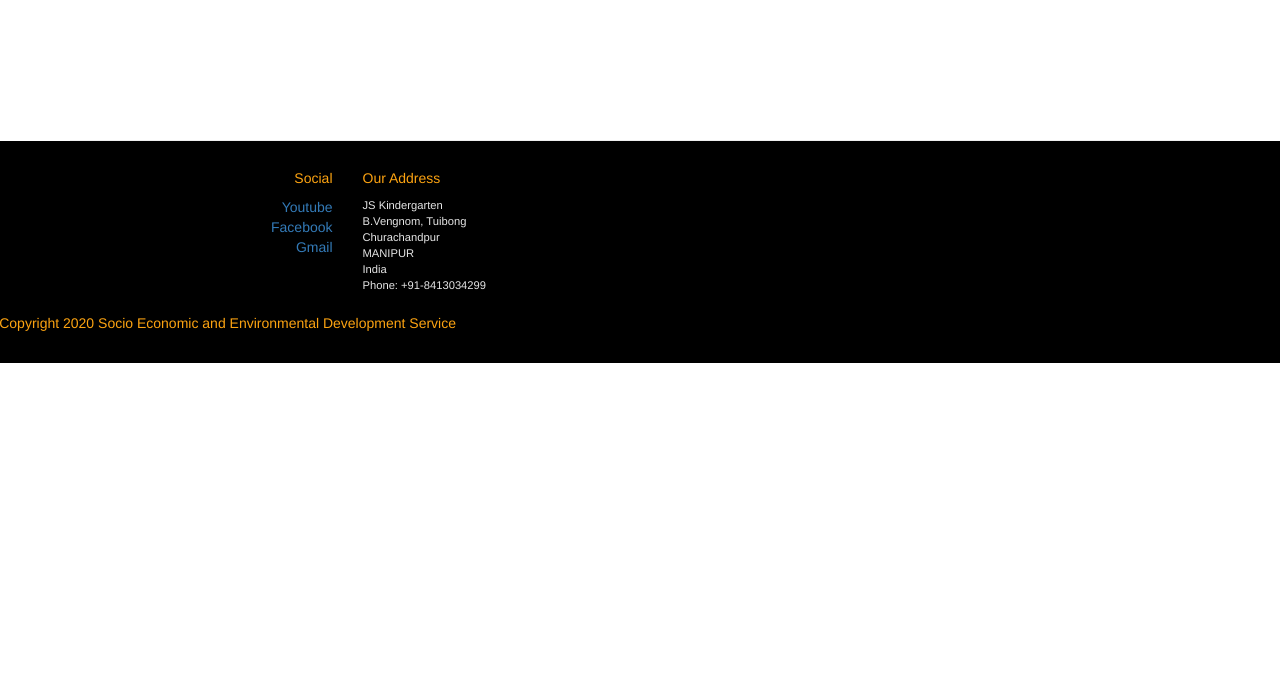
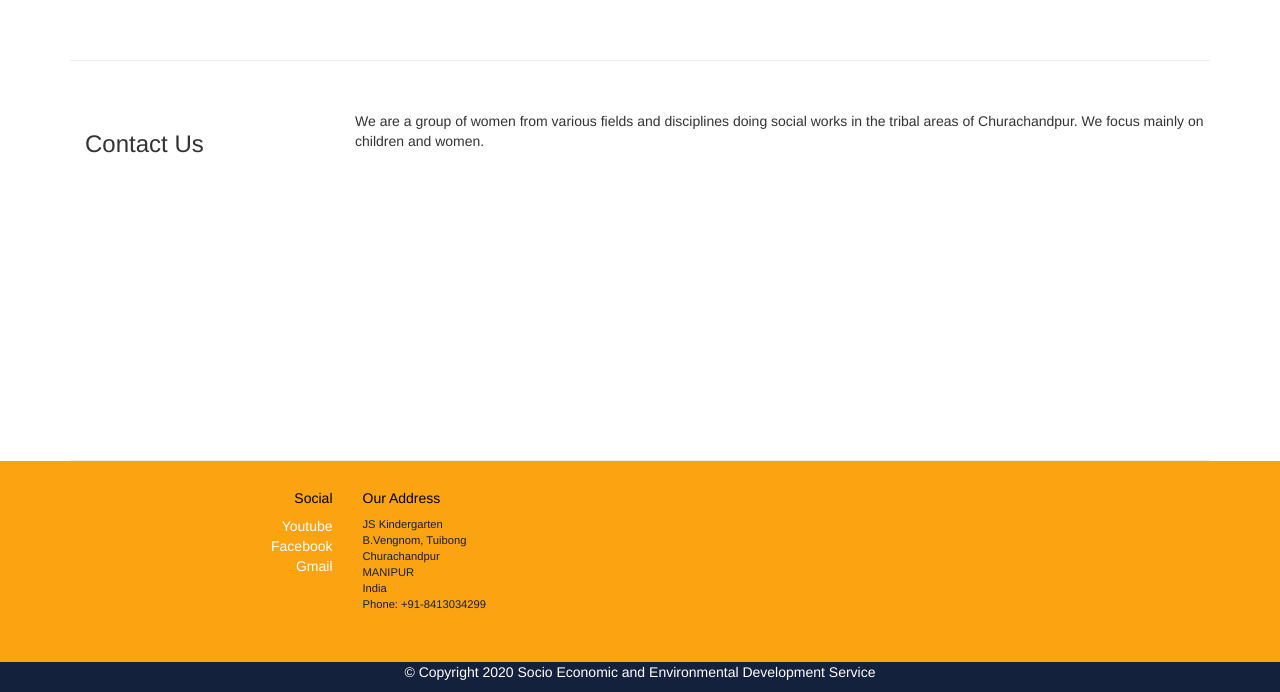
Before and after one commit to keimajohn/seeds, a website: page index.html in a window 1280 px wide. Shown: the part 1373-2065 px from the top of the page. Before the commit the page ends 1736 px from the top, so only its background shows below. Drawn offline with nearby package versions, Linux system fonts and the light colour scheme.

Commit message:
Bootstrap-3

```diff
--- a/css/styles.css
+++ b/css/styles.css
@@ -11,21 +11,31 @@
 }
 
 .footer {
-  background-color: #000000;
-  color: #fca311;
+  background-color: #fca311;
+  color: #000000;
   margin: 0px auto;
-  padding: 20px 0px 20px 0px;
+  padding: 20px 0px 0px 0px;
 }
 
 .jumbotron {
-  padding: 70px 30px 70px 30px;
+  padding: 10px 10px 10px 10px;
   margin: 0px auto;
-  background: #000000;
+  background: #fca311;
   color: floralwhite;
 }
 
 .address {
   font-size: 80%;
   margin-left: 0px;
-  color: #e5e5e5;
+  color: #14213d;
 }
+
+#social-foot {
+  color: #ffffff;
+}
+
+#copyright-foot {
+  margin: 30px 0px 0px 0px;
+  background-color: #14213d;
+  color: #ffffff;
+}
--- a/index.html
+++ b/index.html
@@ -19,8 +19,8 @@
       <div class="container">
         <div class="row row-header">
           <div class="col-12 col-sm-6">
-            <h1>SEEDS</h1>
-            <p>A tribal NGO run by tribal women in the tribal hills of Manipur</p>
+            <h1>Start a project with us!</h1>
+            <p>Click here to get in touch</p>
           </div>
           <div class="col-12 col-sm">
 
@@ -66,6 +66,18 @@
         </div>
       </div>
 
+      <!-- Contact Us -->
+      <div class="row row-content align-items-center">
+        <div class="col-12 col-sm-4 order-sm-first col-md-3">
+          <h3>Contact Us</h3>
+        </div>
+        <div class="col col-sm order-sm-last col-md">
+          <p>We are a group of women from various fields and disciplines doing social
+          works in the tribal areas of Churachandpur. We focus mainly on children and
+          women.</p>
+        </div>
+      </div>
+
     </div>
 
     <footer class="footer">
@@ -73,12 +85,12 @@
         <div class="row">
           <div class="col-5 col-sm-3 text-right">
             <h5>Social</h5>
-            <ul class="list-unstyled">
-              <li><a href="#">Youtube</a>
+            <ul class="list-unstyled social-foot">
+              <li><a id="social-foot" href="#">Youtube</a>
               </li>
-              <li><a href="#">Facebook</a>
+              <li><a id="social-foot" href="#">Facebook</a>
               </li>
-              <li><a href="mailto:seedskamkeilon@gmail.com">Gmail</a>
+              <li><a id="social-foot" href="mailto:seedskamkeilon@gmail.com">Gmail</a>
               </li>
             </ul>
           </div>
@@ -96,10 +108,10 @@
         </div>
       </div>
 
-        <div class="row justify-content-center">
+        <div id="copyright-foot" class="row justify-content-center">
           <div class="col-auto">
           </div>
-          <p>© Copyright 2020 Socio Economic and Environmental Development Service</p>
+          <p class="text-center">© Copyright 2020 Socio Economic and Environmental Development Service</p>
         </div>
     </footer>
 
```
